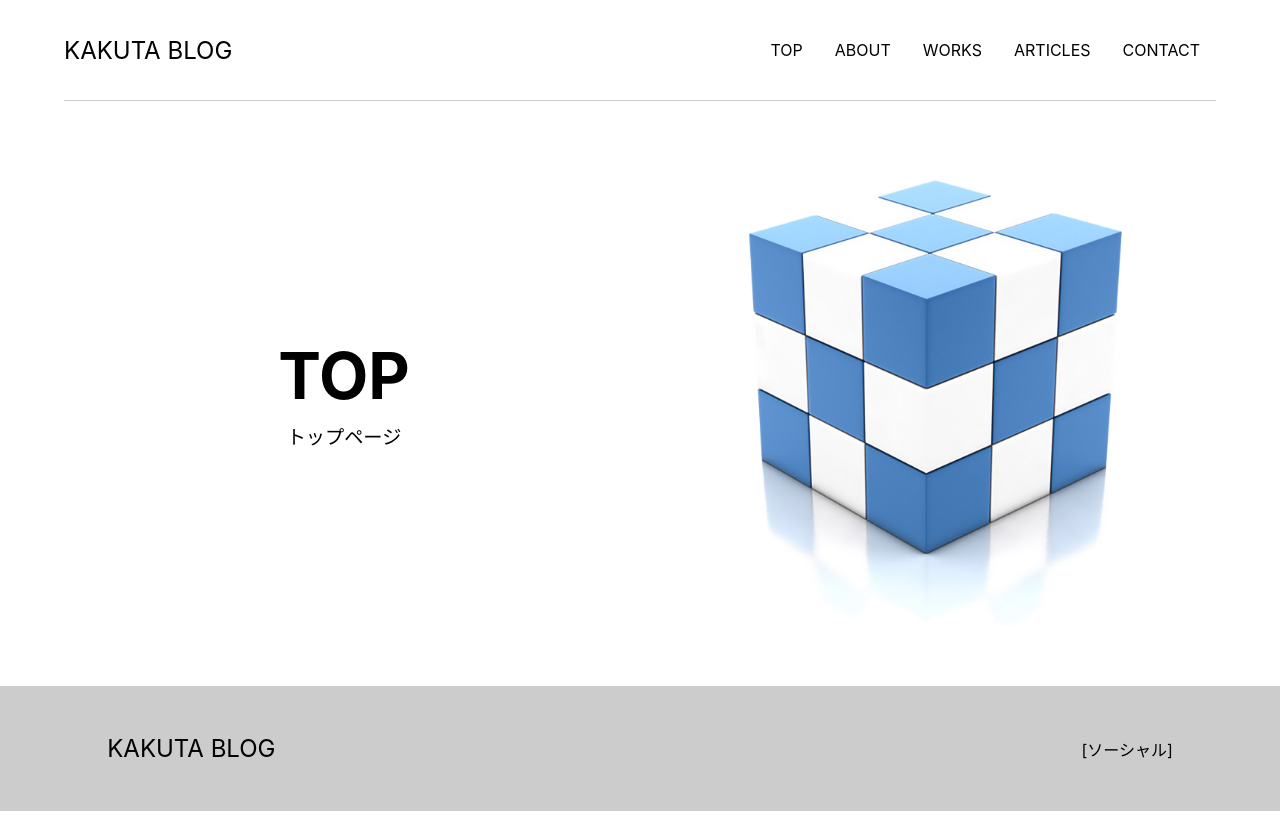
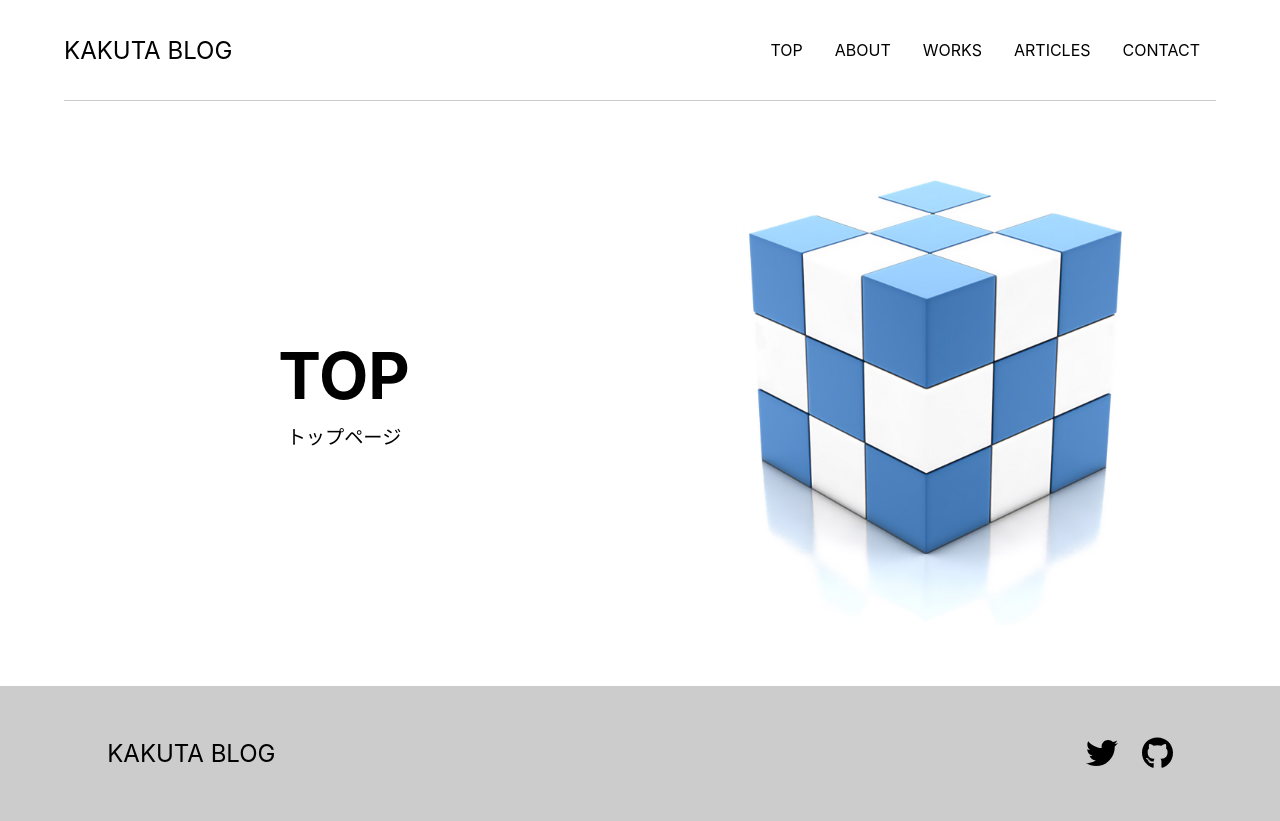
Before and after one commit to kakuta0915/kakuta-tech-blog, a Next.js app: page / in a window 1280 px wide. Built offline with nearby package versions, Linux system fonts and the light colour scheme.

Commit message:
✨Footerにアイコンを追加した

```diff
--- a/src/components/footer/footer.jsx
+++ b/src/components/footer/footer.jsx
@@ -1,6 +1,7 @@
 import Container from '../container/container'
 import Logo from '../logo/logo'
 import styles from './footer.module.css'
+import Social from '../social/social'
 
 export default function Footer() {
   return (
@@ -8,7 +9,7 @@ export default function Footer() {
       <Container>
         <div className={styles.footerText}>
           <Logo />
-          [ソーシャル]
+          <Social />
         </div>
       </Container>
     </footer>
--- /dev/null
+++ b/src/components/social/social.jsx
@@ -0,0 +1,26 @@
+import styles from './social.module.css'
+import Link from 'next/link'
+
+import { FontAwesomeIcon } from '@fortawesome/react-fontawesome'
+import { faTwitter, faGithub } from '@fortawesome/free-brands-svg-icons'
+
+export default function Social() {
+  return (
+    <ul className={styles.socialList}>
+      <li>
+        <a href="https://twitter.com/home">
+          <FontAwesomeIcon icon={faTwitter} />
+          <span className="sr-only">Twitter</span>
+        </a>
+      </li>
+      <li>
+        <a href="https://github.com/kakuta0915">
+          <FontAwesomeIcon icon={faGithub} />
+          <span className="sr-only">GitHub</span>
+        </a>
+      </li>
+    </ul>
+  )
+}
+
+//Linkの書き方について調べる
--- /dev/null
+++ b/src/components/social/social.module.css
@@ -0,0 +1,5 @@
+.socialList {
+  display: flex;
+  gap: 1.5rem;
+  font-size: 2rem;
+}
```
